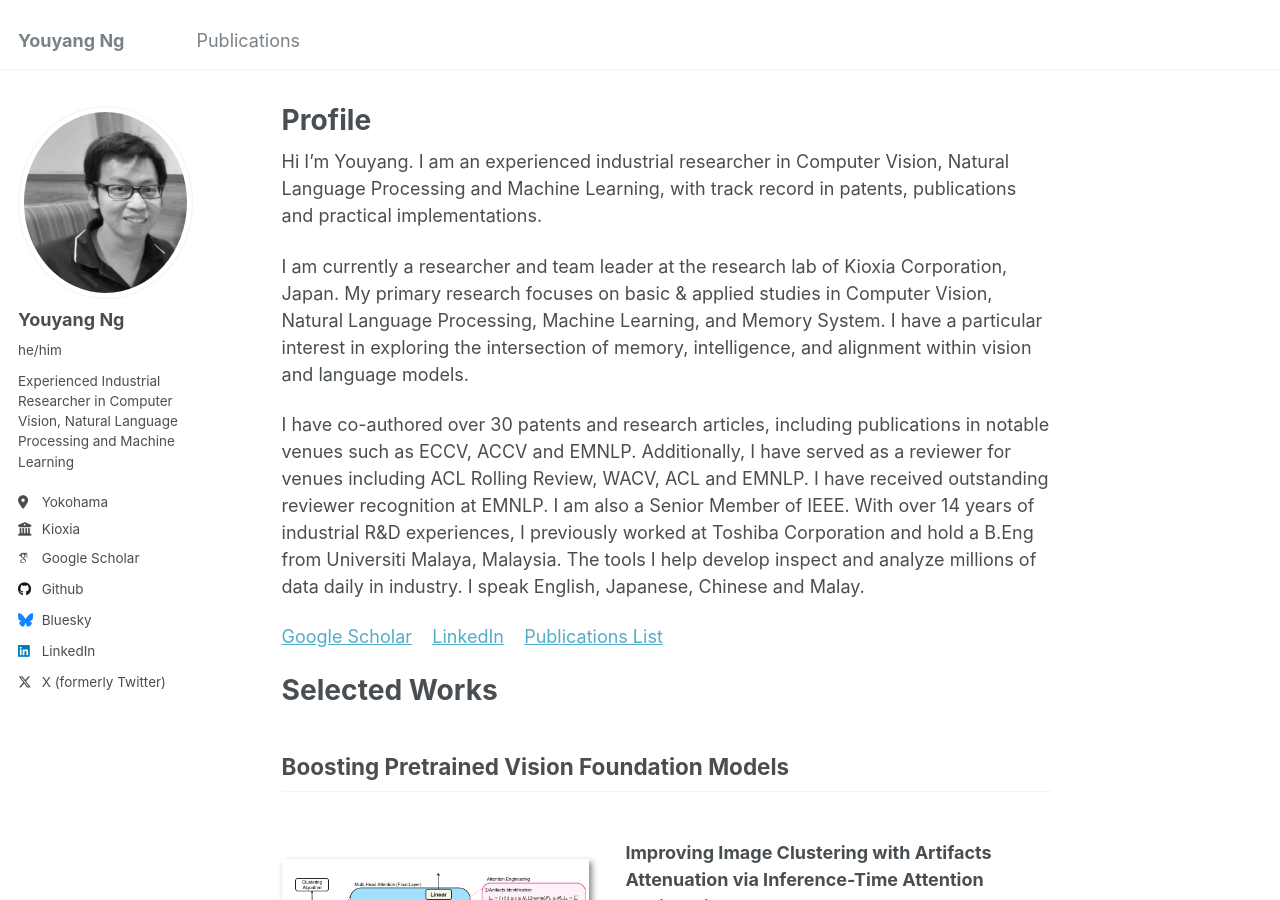
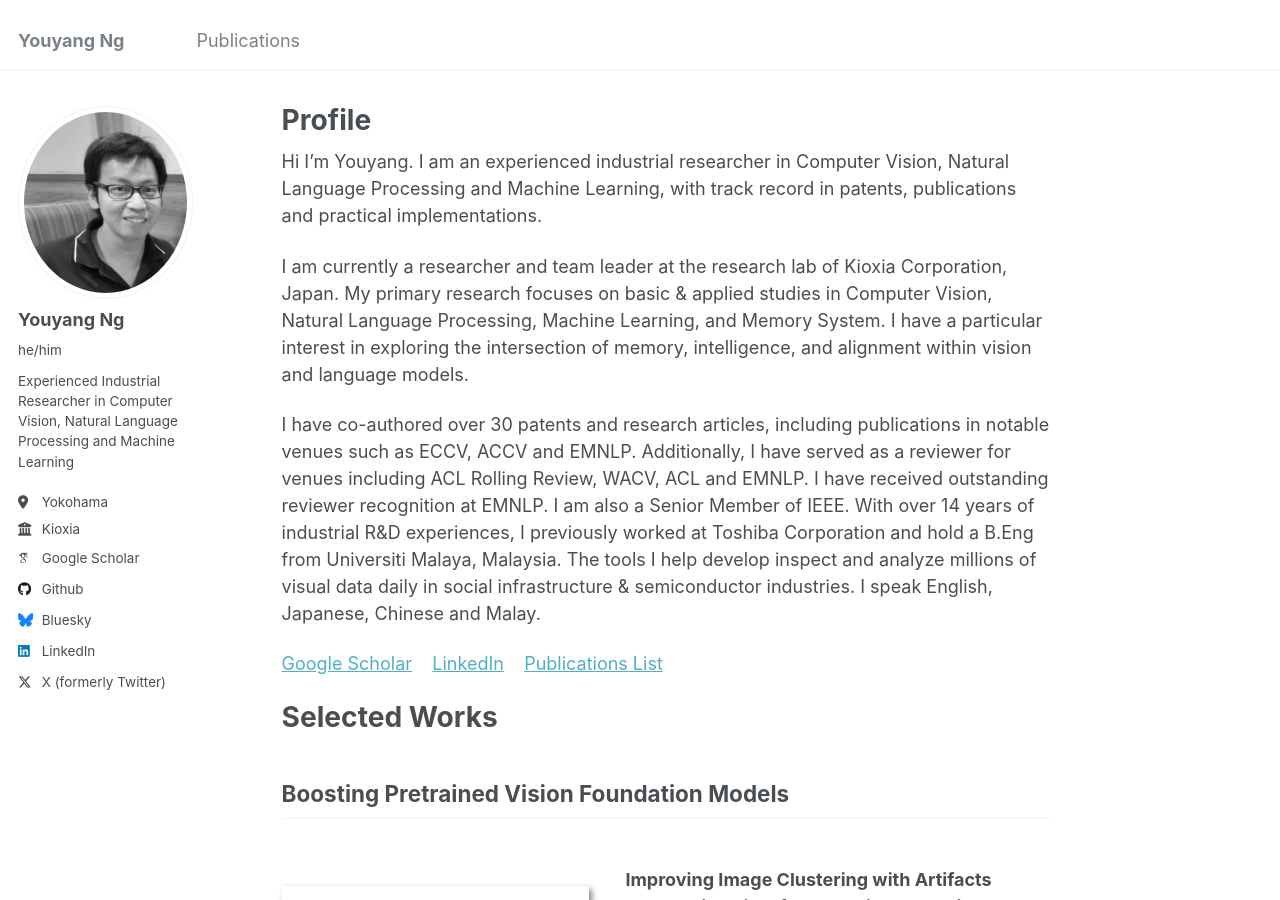
Before and after one commit to yy29/yy29.github.io, a Jekyll site: the page built from _pages/about.md, in a window 1280 px wide and 900 px high. Built offline with Jekyll 4.4.1, drawn with Linux system fonts in a browser that asks for light colours; some web fonts are replaced.

Commit message:
Update about.md

```diff
--- a/_pages/about.md
+++ b/_pages/about.md
@@ -11,7 +11,7 @@ Hi I'm Youyang. I am an experienced industrial researcher in  Computer Vision, N
 
 I am currently a researcher and team leader at the research lab of Kioxia Corporation, Japan. My primary research focuses on basic & applied studies in Computer Vision, Natural Language Processing, Machine Learning, and Memory System. I have a particular interest in exploring the intersection of memory, intelligence, and alignment within vision and language models.
 
-I have co-authored over 30 patents and research articles, including publications in notable venues such as ECCV, ACCV and EMNLP. Additionally, I have served as a reviewer for venues including ACL Rolling Review, WACV, ACL and EMNLP. I have received outstanding reviewer recognition at EMNLP. I am also a Senior Member of IEEE. With over 14 years of industrial R&D experiences, I previously worked at Toshiba Corporation and hold a B.Eng from Universiti Malaya, Malaysia. The tools I help develop inspect and analyze millions of data daily in industry. I speak English, Japanese, Chinese and Malay.
+I have co-authored over 30 patents and research articles, including publications in notable venues such as ECCV, ACCV and EMNLP. Additionally, I have served as a reviewer for venues including ACL Rolling Review, WACV, ACL and EMNLP. I have received outstanding reviewer recognition at EMNLP. I am also a Senior Member of IEEE. With over 14 years of industrial R&D experiences, I previously worked at Toshiba Corporation and hold a B.Eng from Universiti Malaya, Malaysia. The tools I help develop inspect and analyze millions of visual data daily in social infrastructure & semiconductor industries. I speak English, Japanese, Chinese and Malay.
 
 [Google Scholar](https://scholar.google.com/citations?user=4BGLw_QAAAAJ) &nbsp;&nbsp; [LinkedIn](https://www.linkedin.com/in/youyang-ng-55a10ab9/) &nbsp;&nbsp; [Publications List](publications.md)
 
```
